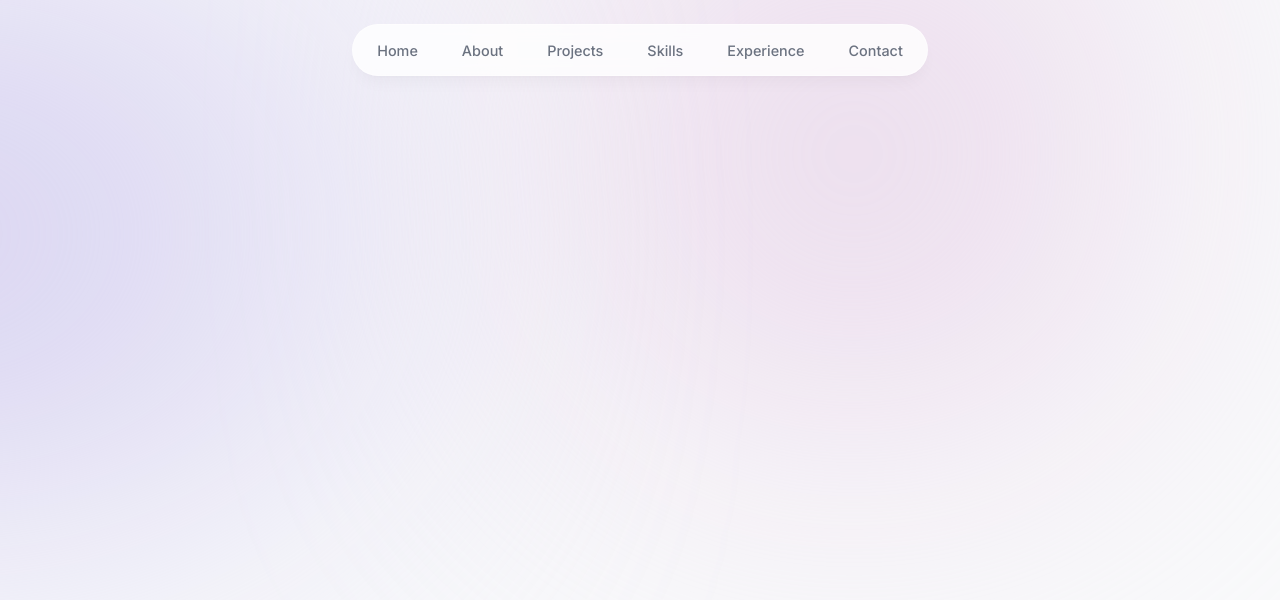
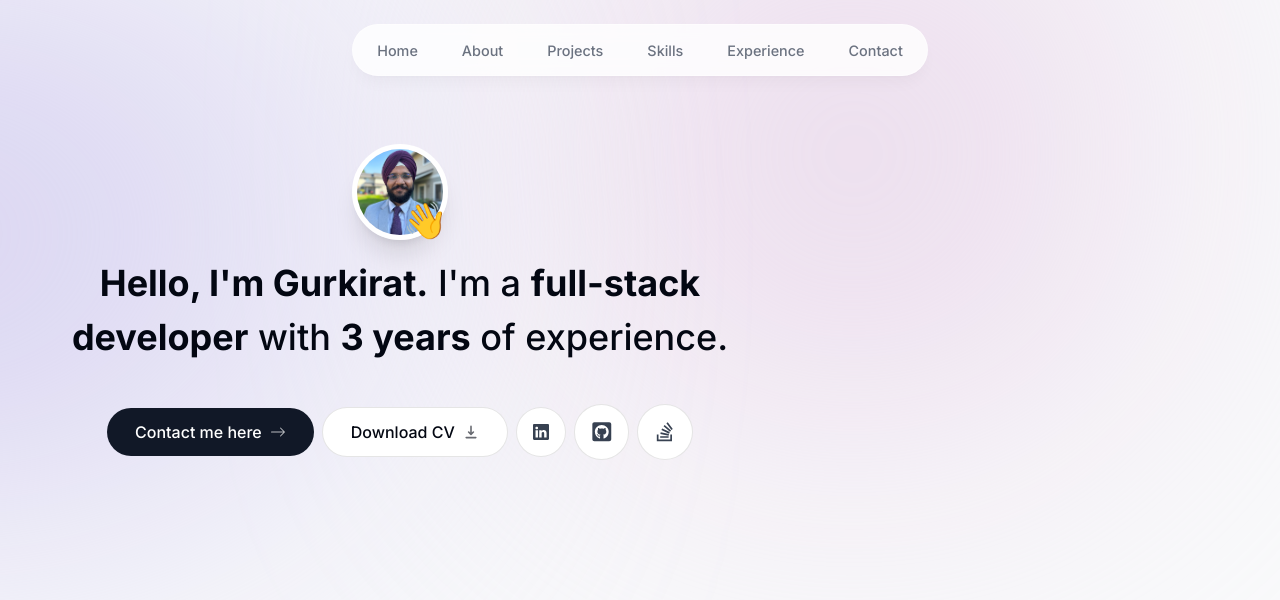
Before and after one commit to gks-96/portfolio, a Next.js app: page / in a window 1280 px wide. Shown: the top 600 px of the page. Built offline with nearby package versions, Linux system fonts and the light colour scheme.

Commit message:
intro complete

```diff
--- a/app/layout.tsx
+++ b/app/layout.tsx
@@ -16,7 +16,8 @@
   return (
     <html lang="en">
       {/* concatenating multiple classes */}
-      <body className= { `${inter.className} bg-gray-50 text-gray-950 relative`}>
+      <body className= { `${inter.className} bg-gray-50 text-gray-950 relative pt-28
+      sm:pt-36`}>
         <div className="bg-[#e5cde6] -z-10 absolute top-[-6rem] right-[11rem]
         h-[31.25rem] w-[31.25rem] rounded-full blur-[10rem]
         sm:w-[68.75]"></div>
--- a/app/page.tsx
+++ b/app/page.tsx
@@ -3,7 +3,7 @@
 
 export default function Home() {
   return (
-    <main className="">
+    <main className="flex flex-col items-cdnter *:px-4">
       <Intro/>
     </main>
   )
--- a/components/intro.tsx
+++ b/components/intro.tsx
@@ -7,12 +7,136 @@
 import { BsArrowRight, BsLinkedin } from "react-icons/bs";
 import { HiDownload } from "react-icons/hi";
 import { FaGithubSquare } from "react-icons/fa";
+import { FaStackOverflow } from "react-icons/fa6";
+
 
 export default function Intro() {
   // const { ref } = useSectionInView("Home", 0.5);
   // const { setActiveSection, setTimeOfLastClick } = useActiveSectionContext();
 
+  return (
+    <section className="mb-28 max-w-[50rem] text-center
+     sm:mb-0">
+      <div className="flex items-center justify-center">
+        <div className="relative">
+        <motion.div
+         initial={{ opacity: 0, scale: 0 }}
+         animate={{ opacity: 1, scale: 1 }}
+         transition={{
+          type:'tween',
+          duration:0.2
+         }}
+         >
+          <Image src="/IntroImage.jpeg"
+                 alt="Gurkirat Singh Guliani"
+                 width="192"
+                 height="192"
+                 quality="95"
+                 priority={true}
+                 className="h-24 w-24 rounded-full
+                 object-cover border-[0.35rem] border-white shadow-xl"/>
+        </motion.div>
 
+        <motion.span
+            className="absolute bottom-0 right-0 text-4xl"
+            initial={{ opacity: 0, scale: 0 }}
+            animate={{ opacity: 1, scale: 1 }}
+            transition={{
+              type: "spring",
+              stiffness: 125,
+              delay: 0.1,
+              duration: 0.7,
+            }}
+          >
+            👋
+          </motion.span>
+          </div>
+      </div>
+      <motion.p className="mb-10 mt-4 px-4 text-2xl
+      font-medium !leading-[1.5] sm:text-4xl"
+      initial={{opacity:0,y:100}}
+      animate={{opacity:1,y:0}}
+      >
+      <span className="font-bold">Hello, I'm Gurkirat.</span> I'm a {" "}
+        <span className="font-bold">full-stack developer</span> with {" "}
+        <span className="font-bold">3 years</span> of experience.
+      </motion.p>
+
+      <motion.div className="flex flex-col sm:flex-row
+      items-center justify-center gap-2 px-4
+      tex-lg font-medium"
+      initial={{opacity:0,y:100}}
+      animate={{opacity:1,y:0}}
+      transition={{
+        delay:0.1,
+      }}
+      >
+        <Link href="#contact"
+         className="group bg-gray-900
+         text-white px-7 py-3 flex items-center gap-2 rounded-full
+         outline-none
+         focus:scale-110
+         hover:scale-110
+         hover:bg-gray-950
+         active:scale-105
+         transition" > Contact me here <BsArrowRight
+          className="opacity-70
+          group-hover:translate-x-1 transition"/></Link>
+        <a  className="group bg-white
+          px-7 py-3 flex items-center gap-2 rounded-full
+          outline-none
+         focus:scale-110
+         hover:scale-110
+         active:scale-105
+         transition
+         cursor-pointer
+         border border-black/10"
+         href="/Resume.pdf"
+        //  download={true}
+        > Download CV {" "} <HiDownload
+        className="opacity-60 group-hover:translate-y-1 transition"/>
+        </a>
+        <a  className="bg-white
+          p-4 text-gray-700 flex items-center gap-2 rounded-full
+          focus:scale-110
+          hover:scale-110
+          active:scale-105
+          transition
+          cursor-pointer
+          border border-black/10"
+          href="https://www.linkedin.com/in/gurkirat-guliani/"
+        > <BsLinkedin/>
+        </a>
+        <a  className="bg-white
+          p-4 text-gray-700 flex items-center gap-2 text-[1.35rem]
+          rounded-full
+          focus:scale-[1.15]
+          hover:scale-[1.15]
+          active:scale-105
+          transition
+          hover:text-gray-950
+          cursor-pointer
+          border border-black/10"
+          href="https://github.com/gks-96"
+        > <FaGithubSquare/>
+        </a>
+        <a  className="bg-white
+          p-4 text-gray-700 flex items-center gap-2 text-[1.35rem]
+          rounded-full
+          focus:scale-[1.15]
+          hover:scale-[1.15]
+          active:scale-105
+          transition
+          hover:text-gray-950
+          cursor-pointer
+          border border-black/10"
+          href="https://stackoverflow.com/users/15318227/gurkirat-singh-guliani"
+        > <FaStackOverflow/>
+        </a>
+      </motion.div>
+    </section>
+
+  )
   // return (
   //   <section
   //     // ref={ref}
```
